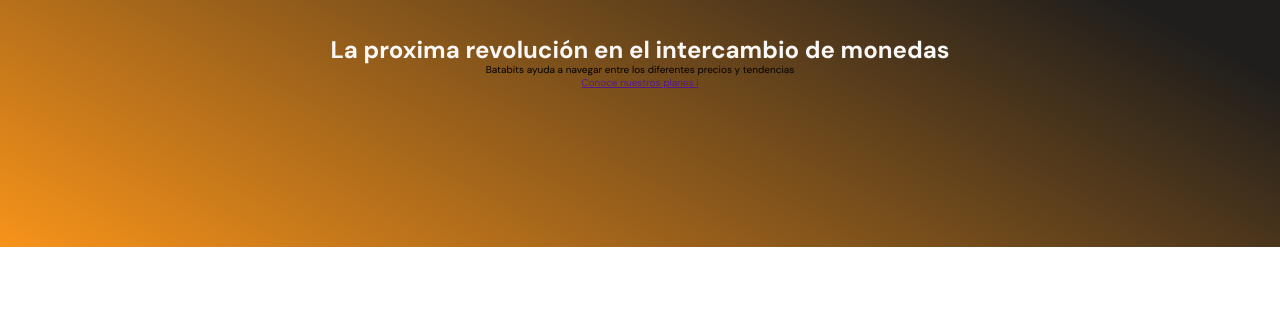
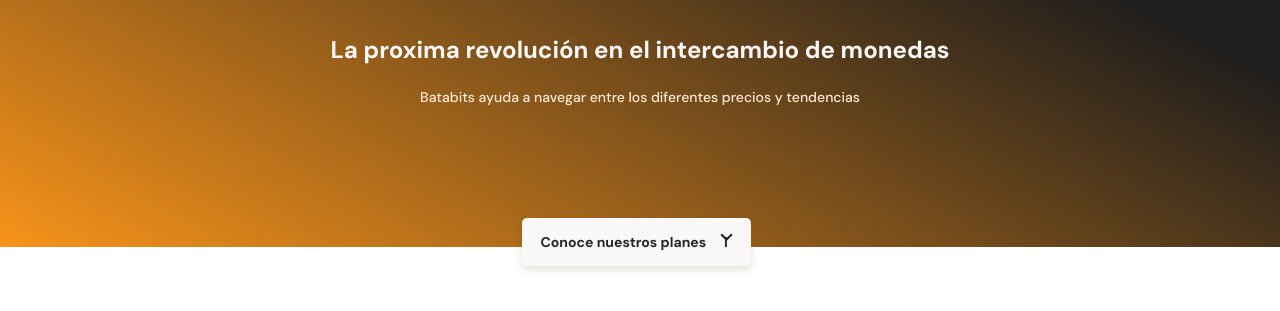
Before and after one commit to Kevin7274/MOBILEFIRST, a plain HTML site: page index.html in a window 1280 px wide. Shown: the part 87-398 px from the top of the page. Drawn offline with Linux system fonts and the light colour scheme.

Commit message:
uso de position para boton flotante

```diff
--- a/styles.css
+++ b/styles.css
@@ -58,3 +58,35 @@ header img {
     line-height: 2.6rem;
     color: var(--white);
 }
+.header--title-container p {
+    margin-top: 25px;
+    font-size: 14px;
+    font-weight: 500;
+    line-height: 1.8rem;
+    color: var(--soft-orange);
+}.header--title-container .header--button {
+    position: absolute;
+    left: calc(50% - 118px);
+    top: 270px;
+    display: block;
+    margin-top: 35px;
+    padding: 15px;
+    width: 229px;
+    height: 48px;
+    background-color: var(--off-white);
+    /* Sombra */
+    box-shadow: 0px 4px 8px rgba(89, 73, 30, 0.16);
+    border: none;
+    border-radius: 5px;
+    font-size: 1.4rem;
+    font-weight: bold;
+    text-decoration: none;
+    color: var(--black);
+}
+.header--button span {
+    display: inline-block;
+    width: 13px;
+    height: 8px;
+    margin-left: 10px;
+    background-image: url('./assets/icons/downarr.svg');
+}
```
Also changed, not shown: assets/icons/downarr.svg (added).
